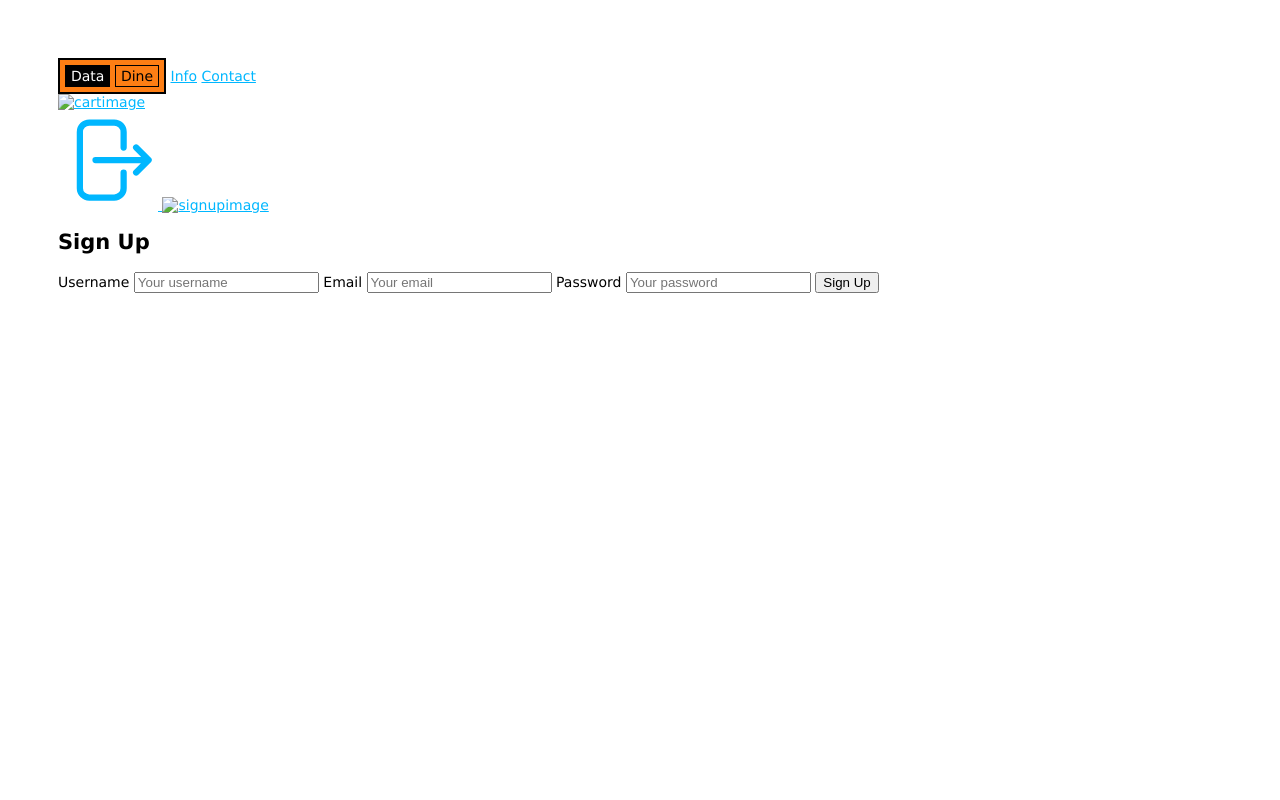
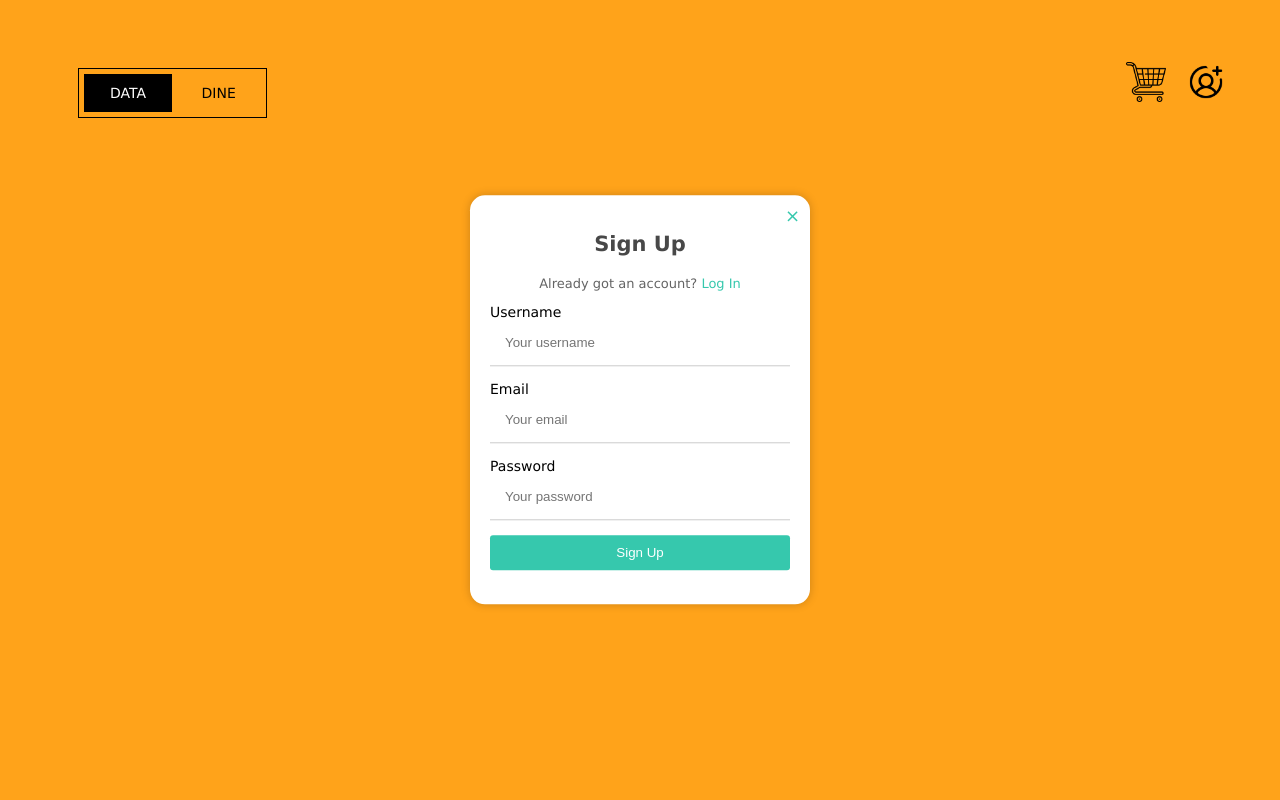
Before and after one commit to fnn1001/DataDine, a Node server app: page /auth/signup in a window 1280 px wide. Run offline with Node 20, Linux system fonts and the light colour scheme; some libraries are stand-ins or nearby versions.

Commit message:
signup, login+ beggining of the layout.hbs styles

```diff
--- a/DataDine/public/stylesheets/style.css
+++ b/DataDine/public/stylesheets/style.css
@@ -1,9 +1,16 @@
 /*
 layout colors
 Orange layout shades:
+#ffa31a;!
 #fd7e14
 #190d02
 #fed8b9
+
+Buttons' color:
+#36c8ad;
+
+Labels' color:
+#646464;
 
 Teal shades:
 #12b886
@@ -24,6 +31,8 @@ TYPE SCALE EXAMPLES
 1.25rem/15.00px	A Visual Type Scale
 1rem/12.00px	A Visual Type Scale
 */
+
+
 html {
   font-size: 12px;
 }
@@ -31,6 +40,7 @@ html {
 body {
   padding: 50px;
   font: 14px "Lucida Grande", Helvetica, Arial, sans-serif;
+  background-color: #ffa31a;
 }
 
 a {
@@ -55,19 +65,24 @@ h1 {
 /*LOGO box*/
 .link-box {
   display: inline-block;
-  background-color: #fd7e14;
+  background-color: #ffa31a;
   padding: 5px;
-  border: 2px solid black;
+  border: 1px solid black;
 }
 
 .link-box a {
-  text-decoration: none; /* Remove underline from the link */
+  text-decoration: none;
+
 }
 
 .data, .dine {
   display: inline-block;
-  padding: 2px 5px;
-  border: 1px solid black; /* 1px wide border around the words */
+  padding: 10px 25px;
+  border: 1px solid black;
+}
+
+.dine {
+  border: none;
 }
 
 .data {
@@ -77,5 +92,141 @@ h1 {
 
 .dine {
   color: black;
-  background-color: #fd7e14; /* Orange color */
+  background-color: #ffa31a;
 }
+
+/* Nav bar */
+
+header {
+  position: relative;
+  background-color: #ffa31a;
+  color: #fff;
+  display: flex;
+  justify-content: space-between;
+  align-items: center;
+  padding: 10px 20px;
+}
+.icons {
+  position: absolute;
+  top: 5%;
+  left: 90%;
+  display: flex;
+  align-items: center;
+  justify-content: flex-end;
+}
+ .icons img {
+  width: 40px;
+  height: 40px;
+ }
+.icons a {
+  margin-left: 20px;
+}
+/* LOGIN FORM */
+#login-form {
+  position: fixed;
+  top: 50%;
+  left: 50%;
+  transform: translate(-50%, -50%);
+  background-color: #fff;
+  box-shadow: 0 0 10px rgba(0, 0, 0, 0.2);
+  padding: 20px;
+  border-radius: 15px;
+  width: 300px;
+}
+
+#login-form h2 {
+  text-align: center;
+  margin-bottom: 20px;
+  color: #484848;
+}
+
+#login-form input {
+  width: 100%;
+  padding: 15px;
+  border: none;
+  border-bottom: 1px solid #ccc;
+  margin-bottom: 15px;
+  outline: none;
+}
+
+#login-form button {
+  display: block;
+  width: 100%;
+  padding: 10px;
+  background-color: #36c8ad;
+  color: #fff;
+  border: none;
+  border-radius: 3px;
+  cursor: pointer;
+  transition: background-color 0.3s;
+}
+
+#login-form label {
+  color: #646464;
+}
+
+.popup-close {
+  position: absolute;
+  top: 10px;
+  right: 10px;
+  font-size: 18px;
+  cursor: pointer;
+  color: #36c8ad;
+}
+
+/* Sign Up FORM */
+#sign-up-form {
+  position: fixed;
+  top: 50%;
+  left: 50%;
+  transform: translate(-50%, -50%);
+  background-color: #fff;
+  box-shadow: 0 0 10px rgba(0, 0, 0, 0.2);
+  padding: 20px;
+  border-radius: 15px;
+  width: 300px;
+}
+
+#sign-up-form h2 {
+  text-align: center;
+  margin-bottom: 20px;
+  color: #484848;
+}
+
+#sign-up-form input {
+  width: 100%;
+  padding: 15px;
+  border: none;
+  border-bottom: 1px solid #ccc;
+  margin-bottom: 15px;
+  outline: none;
+}
+
+#sign-up-form button {
+  display: block;
+  width: 100%;
+  padding: 10px;
+  background-color: #36c8ad;
+  color: #fff;
+  border: none;
+  border-radius: 3px;
+  cursor: pointer;
+  transition: background-color 0.3s;
+}
+
+#sign-up-formlabel {
+  color: #646464;
+}
+
+.account-exists {
+  text-align: center;
+  font-size: 13px;
+
+}
+.login-link {
+  text-decoration: none;
+  color: #36c8ad;
+}
+.account-exists p {
+  color:  #646464;
+}
--- a/DataDine/views/auth/logout.hbs
+++ /dev/null
@@ -1,4 +0,0 @@
-{{!-- this file is only shown whenever there is an error during log out --}}
-{{#if errorMessage}}
-    {{errorMessage}}
-{{/if}}
--- a/DataDine/views/auth/signup.hbs
+++ b/DataDine/views/auth/signup.hbs
@@ -1,7 +1,11 @@
-<div id="form">
+<div id="sign-up-form">
   <h2>Sign Up</h2>
   <form action="/auth/signup" method="POST">
+  <div class="account-exists">
+    <p >Already got an account? <a class = "login-link" href="/auth/login">Log In</a></p>
+  </div>
 
+  <a class="popup-close">&times;</a>
     <label>
       Username
       <input type="text" name="username" placeholder="Your username" />
--- a/DataDine/views/index.hbs
+++ /dev/null
@@ -1,2 +0,0 @@
-<h1>{{appTitle}} 🚀</h1>
-<p>Welcome Ironhacker!</p>
--- a/DataDine/views/layout.hbs
+++ b/DataDine/views/layout.hbs
@@ -11,31 +11,20 @@
   <body>
     <header>
       <nav>
-        <div>
+        <div class="navbar">
+
           <div class="link-box">
-            <a href="/" class="data">Data</a>
-            <a href="/" class="dine">Dine</a>
+            <a href="/" class="data">DATA</a>
+            <a href="/" class="dine">DINE</a>
           </div>
-        <a href="/info">Info</a>
-        <a href="/contact">Contact</a>
-        </div>
-        <div>
-          <a href="/cart"><img src="" alt="cartimage"></a>
-        </div>
-        <div>
-          <a class="login" href="/signin"><svg xmlns="http://www.w3.org/2000/svg" fill="none" viewBox="0 0 24 24" stroke-width="1.5" stroke="currentColor" class="login">
-  <path stroke-linecap="round" stroke-linejoin="round" d="M15.75 9V5.25A2.25 2.25 0 0013.5 3h-6a2.25 2.25 0 00-2.25 2.25v13.5A2.25 2.25 0 007.5 21h6a2.25 2.25 0 002.25-2.25V15m3 0l3-3m0 0l-3-3m3 3H9" />
-</svg>
-</a>
-          <a href="/signup"><img src="" alt="signupimage"></a>
+
+       <div class="icons">
+          <a class ='icon' href="/cart"><img  src="/images/icons/shopping-cart.png" alt="cartimage"></a>
+          <a class ='icon' href="/auth/signup"><img  src="/images/icons/user.png" alt="signupicon"></a>
         </div>
 
-
+        </div>
       </nav>
-
-
-
-
 
     </header>
 
```
Also changed, not shown: DataDine/views/auth/account.hbs (added, +23 -0 lines), DataDine/views/auth/login.hbs (+6 -4 lines), DataDine/public/images/LOGO.jpg (deleted), DataDine/public/images/icons/log-in.png (added), DataDine/public/images/icons/shopping-cart.png (added), DataDine/public/images/icons/user.png (added).
